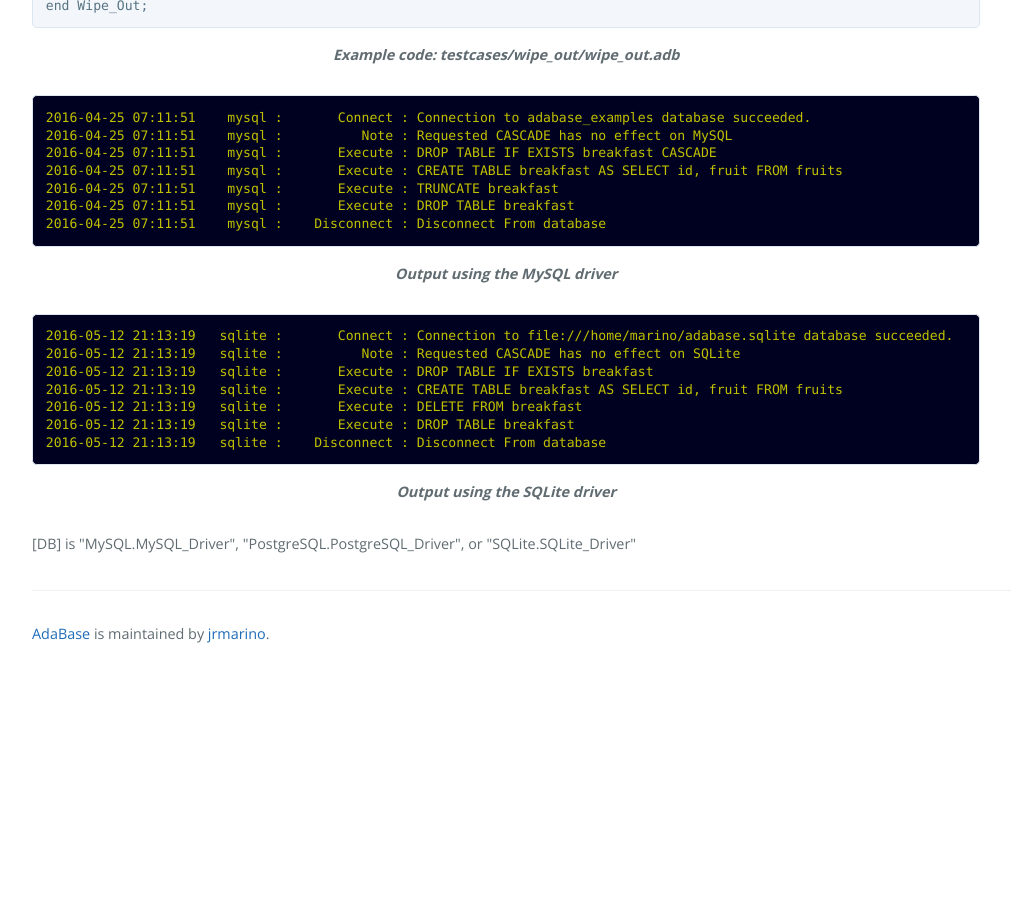
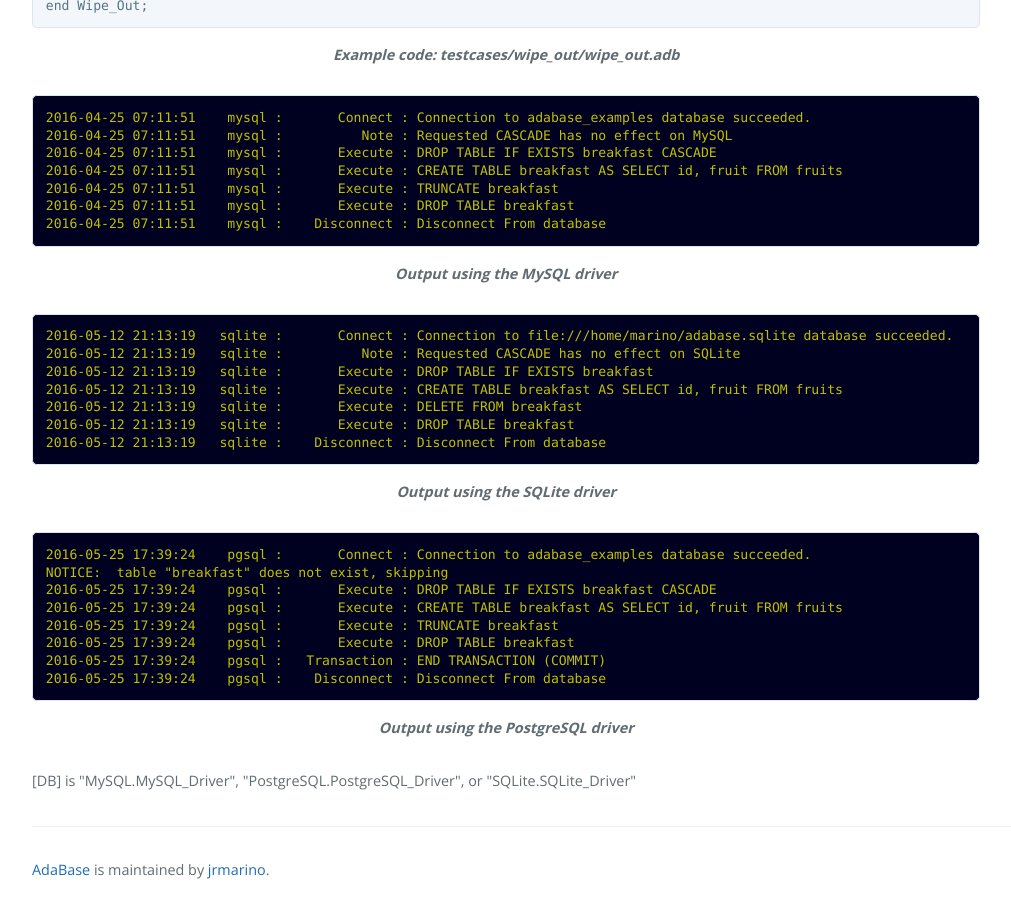
Before and after one commit to jrmarino/AdaBase, a Jekyll site: the page built from drop_table.md, in a window 1280 px wide and 900 px high, scrolled down 1026 px. Shown: the whole window, without its empty margins (0-1011 px from the left). Built offline with Jekyll 4.4.1, drawn with Linux system fonts in a browser that asks for light colours; before the commit the page ends 1690 px from its top, so only the background shows below that.

Commit message:
show pgsql output for drop/clear table testcase

```diff
--- a/drop_table.md
+++ b/drop_table.md
@@ -82,6 +82,18 @@
 </pre>
 <p class="caption">Output using the SQLite driver</p>
 <br/>
+<pre class="output">
+2016-05-25 17:39:24    pgsql :       Connect : Connection to adabase_examples database succeeded.
+NOTICE:  table "breakfast" does not exist, skipping
+2016-05-25 17:39:24    pgsql :       Execute : DROP TABLE IF EXISTS breakfast CASCADE
+2016-05-25 17:39:24    pgsql :       Execute : CREATE TABLE breakfast AS SELECT id, fruit FROM fruits
+2016-05-25 17:39:24    pgsql :       Execute : TRUNCATE breakfast
+2016-05-25 17:39:24    pgsql :       Execute : DROP TABLE breakfast
+2016-05-25 17:39:24    pgsql :   Transaction : END TRANSACTION (COMMIT)
+2016-05-25 17:39:24    pgsql :    Disconnect : Disconnect From database
+</pre>
+<p class="caption">Output using the PostgreSQL driver</p>
+<br/>
 <p>{{ page.supported_drivers }}</p>
 </div>
 <div class="sidenav">
```
